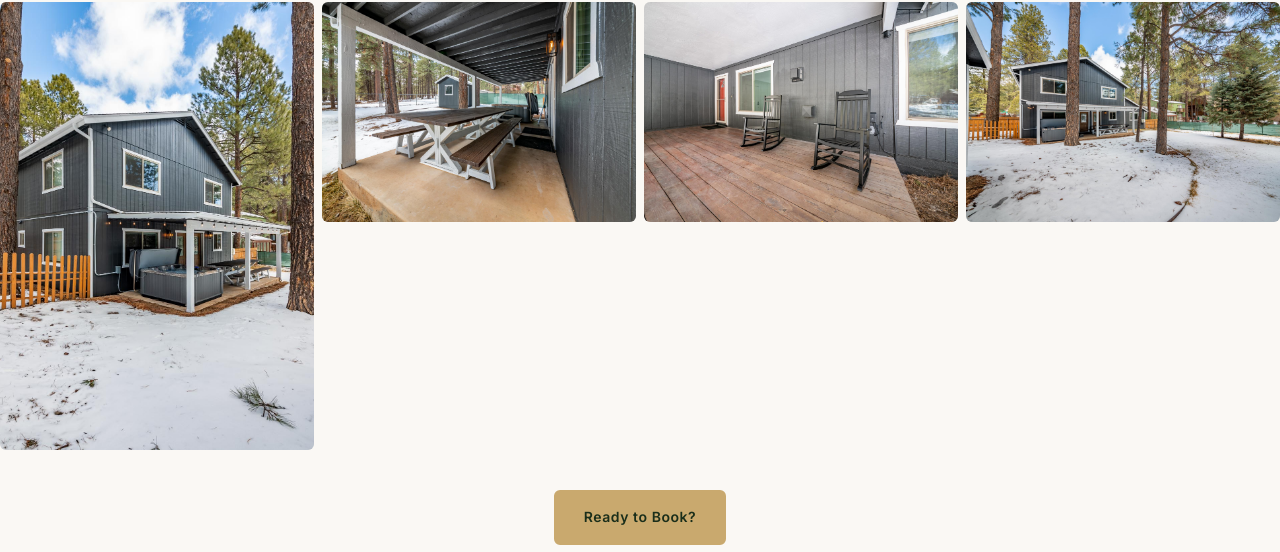
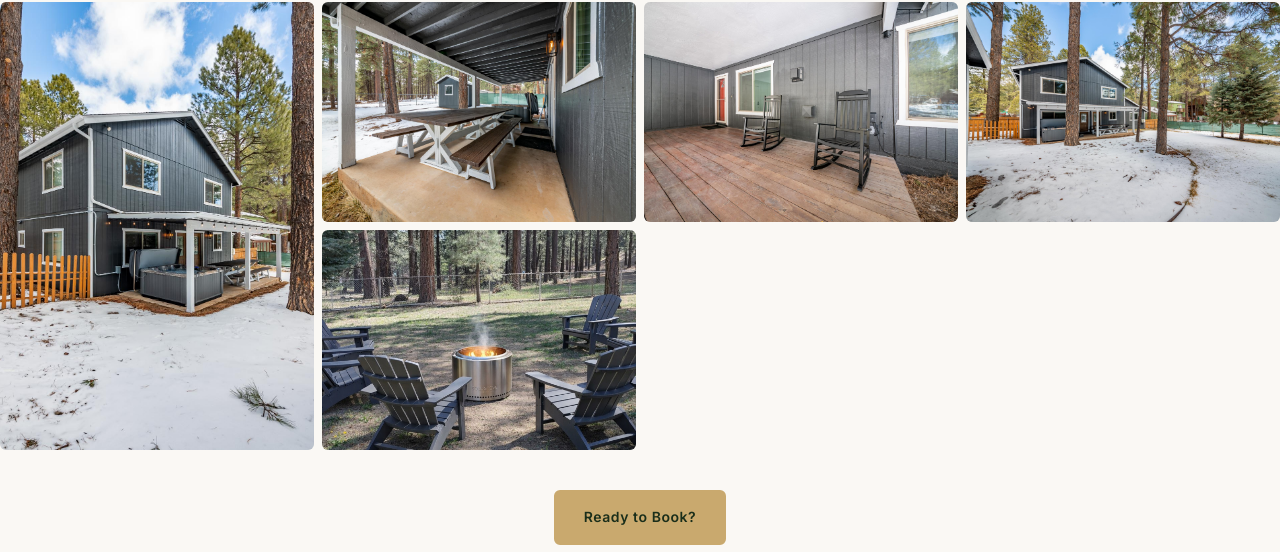
Before and after one commit to notjustalfred/thegatheringpines, a plain HTML site: page index.html in a window 1280 px wide. Shown: the part 3664-4216 px from the top of the page. Drawn offline with nearby package versions, Linux system fonts and the light colour scheme.

Commit message:
Add Solo Stove fire pit photo to gallery and fire pit amenity thumbnail

```diff
--- a/index.html
+++ b/index.html
@@ -139,7 +139,7 @@
           <h3>Hot Tub</h3>
           <p>Soak under the stars in the private backyard hot tub surrounded by pines</p>
         </div>
-        <div class="amenity-card" data-photo="images/backyard_wide.jpg">
+        <div class="amenity-card" data-photo="images/firepit_solo_stove.jpg">
           <div class="amenity-icon">🔥</div>
           <h3>Fire Pit</h3>
           <p>Backyard fire pit with seating — perfect for s'mores and late-night stories</p>
@@ -201,6 +201,7 @@
       <div class="gallery-item"><img src="images/backyard_patio_dining.jpg" alt="Covered patio with outdoor dining" loading="lazy" /></div>
       <div class="gallery-item"><img src="images/front_exterior.jpg" alt="Front exterior of The Gathering Pines" loading="lazy" /></div>
       <div class="gallery-item"><img src="images/backyard_wide.jpg" alt="Backyard with pine trees and outdoor space" loading="lazy" /></div>
+      <div class="gallery-item"><img src="images/firepit_solo_stove.jpg" alt="Backyard fire pit area with Adirondack chairs and Solo Stove" loading="lazy" /></div>
     </div>
     <div class="gallery-action">
       <a href="#book" class="btn btn-primary">Ready to Book?</a>
```
Also changed, not shown: images/firepit_solo_stove.jpg (added).
